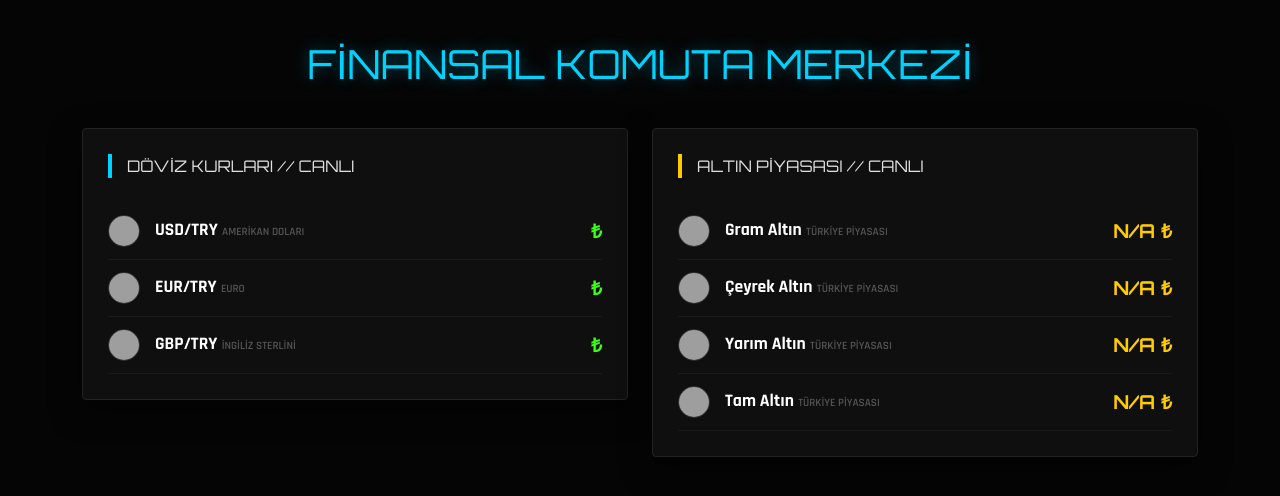
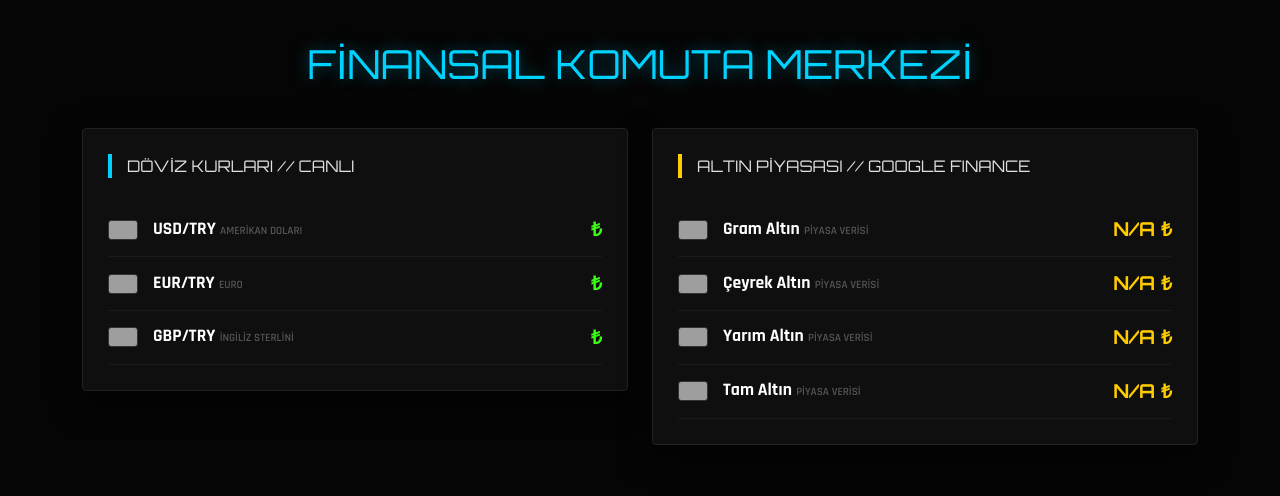
Before and after one commit to CyberPorza/SkyCurrency_v3, a Flask app: page / in a window 1280 px wide. Shown: the part 42-538 px from the top of the page. Run offline with Flask 3, Linux system fonts and the light colour scheme; data that the repository does not hold is empty; grey boxes are pictures that could not be loaded.

Commit message:
Update index.html

```diff
--- a/templates/index.html
+++ b/templates/index.html
@@ -16,14 +16,10 @@
         .cyber-card:hover { border-color: var(--n-blue); }
         .section-title { border-left: 4px solid var(--n-blue); padding-left: 15px; margin-bottom: 25px; font-family: 'Orbitron', sans-serif; font-size: 1rem; }
         .section-title.gold { border-left-color: var(--n-gold); }
-
-        /* Bayrak ve Veri Düzeni */
         .data-row { display: flex; justify-content: space-between; align-items: center; padding: 12px 0; border-bottom: 1px solid #1a1a1a; }
         .data-row:hover { background: rgba(0,210,255,0.05); padding-left: 10px; border-radius: 4px; }
-
         .info-side { display: flex; align-items: center; }
-        .flag-img { width: 32px; height: 32px; border-radius: 50%; margin-right: 15px; border: 1px solid #333; }
-
+        .flag-img { width: 30px; height: 20px; object-fit: cover; border-radius: 3px; margin-right: 15px; border: 1px solid #333; }
         .code { font-weight: 700; font-size: 1.1rem; color: #fff; line-height: 1.2; }
         .name { font-size: 0.7rem; color: #555; text-transform: uppercase; font-weight: 600; }
         .val { font-family: 'Orbitron', sans-serif; font-weight: 700; font-size: 1.2rem; }
@@ -47,7 +43,7 @@
                     {% for c in currencies %}
                     <div class="data-row">
                         <div class="info-side">
-                            <img src="https://raw.githubusercontent.com/Lukas-Straschi/CircleFlags/gh-pages/flags/{{ c.code.split('/')[0].lower()[:2] if c.code[:3] != 'GBP' else 'gb-eng' }}.svg" class="flag-img" onerror="this.src='https://raw.githubusercontent.com/Lukas-Straschi/CircleFlags/gh-pages/flags/unknown.svg'">
+                            <img src="https://flagcdn.com/w40/{{ c.flag }}.png" class="flag-img" alt="flag">
                             <div>
                                 <span class="code">{{ c.code }}</span>
                                 <span class="name">{{ c.name }}</span>
@@ -61,14 +57,14 @@
 
             <div class="col-lg-6">
                 <div class="cyber-card">
-                    <div class="section-title gold">ALTIN PİYASASI // CANLI</div>
+                    <div class="section-title gold">ALTIN PİYASASI // GOOGLE FINANCE</div>
                     {% for g in gold %}
                     <div class="data-row">
                         <div class="info-side">
-                            <img src="https://raw.githubusercontent.com/Lukas-Straschi/CircleFlags/gh-pages/flags/tr.svg" class="flag-img">
+                            <img src="https://flagcdn.com/w40/tr.png" class="flag-img" alt="tr">
                             <div>
                                 <span class="code">{{ g.name }}</span>
-                                <span class="name">TÜRKİYE PİYASASI</span>
+                                <span class="name">PİYASA VERİSİ</span>
                             </div>
                         </div>
                         <div class="val val-gold">{{ g.val }} ₺</div>
```
